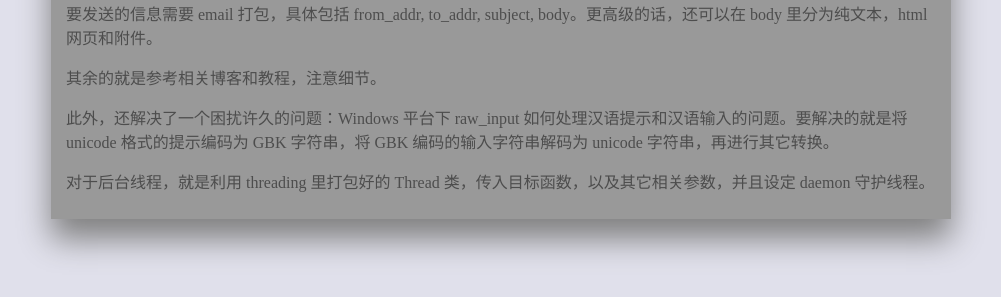
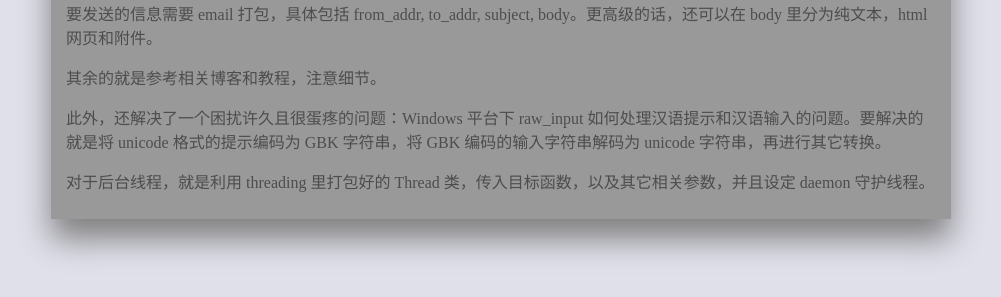
Before and after one commit to xxleyi/xxleyi.github.io, a Jekyll site: the page built from _posts/2016-10-09-发送邮件和后台线程.md, in a window 1280 px wide. Shown: the part 361-658 px from the top of the page, without its empty margins (139-1140 px from the left). Built offline with Jekyll 4.4.1, drawn with Linux system fonts in a browser that asks for light colours.

Commit message:
change something.

```diff
--- a/_posts/2016-10-09-发送邮件和后台线程.md
+++ b/_posts/2016-10-09-发送邮件和后台线程.md
@@ -22,6 +22,6 @@
 
 其余的就是参考相关博客和教程，注意细节。
 
-此外，还解决了一个困扰许久的问题：Windows 平台下 raw_input 如何处理汉语提示和汉语输入的问题。要解决的就是将 unicode 格式的提示编码为 GBK 字符串，将 GBK 编码的输入字符串解码为 unicode 字符串，再进行其它转换。
+此外，还解决了一个困扰许久且很蛋疼的问题：Windows 平台下 raw_input 如何处理汉语提示和汉语输入的问题。要解决的就是将 unicode 格式的提示编码为 GBK 字符串，将 GBK 编码的输入字符串解码为 unicode 字符串，再进行其它转换。
 
 对于后台线程，就是利用 threading 里打包好的 Thread 类，传入目标函数，以及其它相关参数，并且设定 daemon 守护线程。
```
